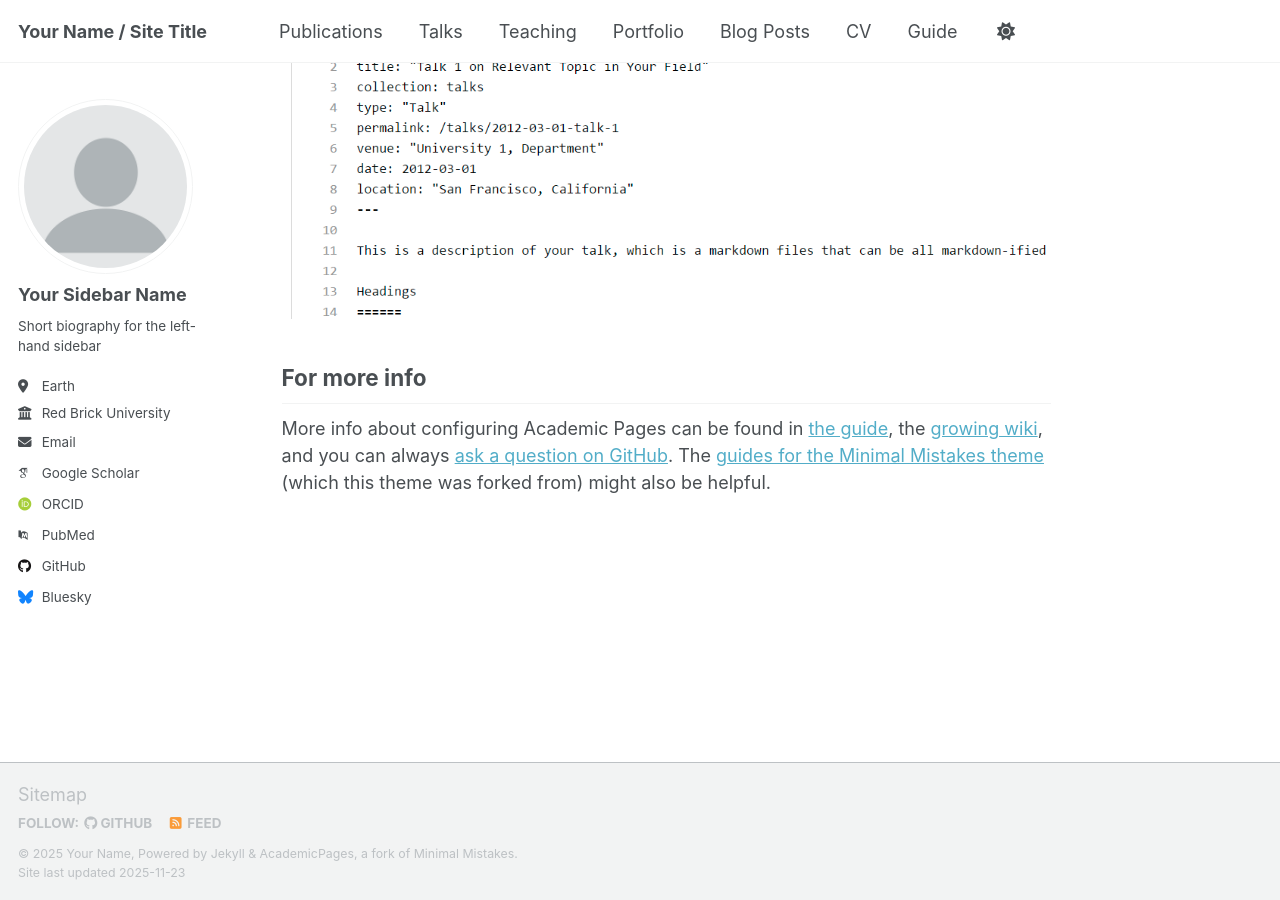
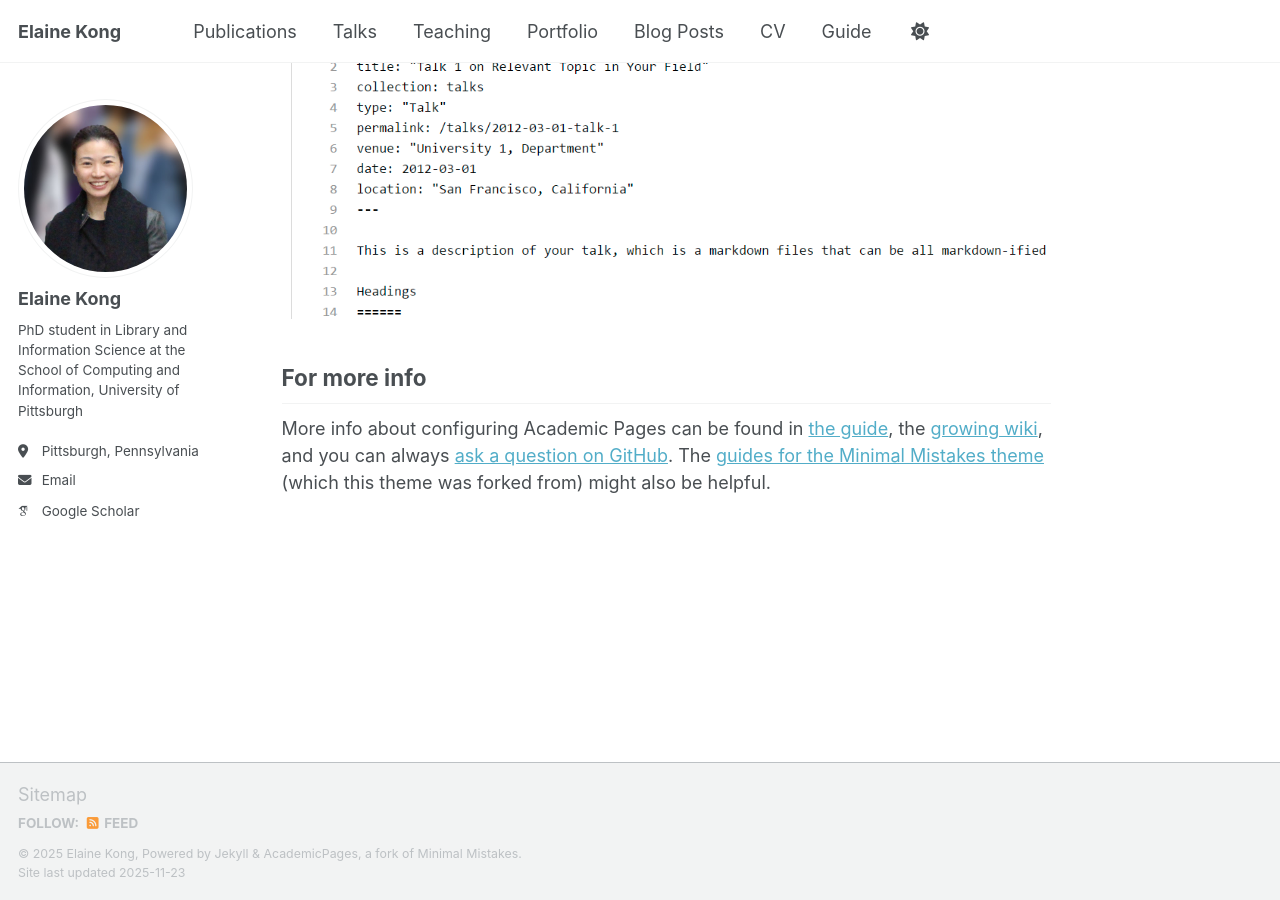
Before and after one commit to elainewskong/elainewskong.github.io, a Jekyll site: the page built from _pages/about.md, in a window 1280 px wide and 900 px high, scrolled down 2880 px. Built offline with Jekyll 4.4.1, drawn with Linux system fonts in a browser that asks for light colours; some web fonts are replaced; a script that is not in the unit is left out.

Commit message:
_config.yml

```diff
--- a/_config.yml
+++ b/_config.yml
@@ -9,75 +9,75 @@
 # Basic Site Settings
 locale                   : "en-US"
 site_theme               : "default" # Currently available options are "default", "air"
-title                    : "Your Name / Site Title"
+title                    : "Elaine Kong"
 title_separator          : "-"
-name                     : &name "Your Name"
+name                     : &name "Elaine Kong"
 description              : &description "Your Name's academic portfolio"   # Update this with a general description of your site, this is the default if not overridden by a page
-url                      : https://academicpages.github.io # The base hostname & protocol for your site e.g. "https://[your GitHub username].github.io",
+url                      : https://elainewskong.github.io # The base hostname & protocol for your site e.g. "https://[your GitHub username].github.io",
                                                            # or if you already have some other page hosted on Github then use "https://[your GitHub username].github.io/[Your Repo Name]"
 baseurl                  : "" # the subpath of your site, e.g. "/blog"
-repository               : "academicpages/academicpages.github.io"
+repository               : "elainewskong/elainewskong.github.io"
 
 # Site Author - The following control what appear as part of the author content on the side bar.
 #               If a field is blank the icon and link will not appear, otherwise it will be shown.
 #               Additional customization can be done by editing /_includes/author-profile.html
 author:
   # Biographic information
-  avatar           : "profile.png"
-  name             : "Your Sidebar Name"
-  pronouns         : # example: "she/her"
-  bio              : "Short biography for the left-hand sidebar"
-  location         : "Earth"
-  employer         : "Red Brick University"
-  uri              : # URL
-  email            : "none@example.org"
+  avatar           : "s_Elaine_0.jpg"
+  name             : "Elaine Kong"
+  #pronouns         : # example: "she/her"
+  bio              : "PhD student in Library and Information Science at the School of Computing and Information, University of Pittsburgh"
+  location         : "Pittsburgh, Pennsylvania"
+  #employer         : "Red Brick University"
+  #uri              : # URL
+  email            : "elainekong@pitt.edu"
 
   # Academic websites
-  academia         : # URL
-  arxiv            : # URL - Update with the correct link to your profile
-  googlescholar    : "https://scholar.google.com/citations?user=PS_CX0AAAAAJ"
-  inspire-hep      : # URL
-  impactstory      : # URL
-  orcid            : "https://orcid.org/yourorcidurl"
-  semantic         : # URL
-  pubmed           : "https://www.ncbi.nlm.nih.gov/pubmed/?term=john+snow"
-  researchgate     : # URL
-  scopus           : # URL
+  #academia         : # URL
+  #arxiv            : # URL - Update with the correct link to your profile
+  googlescholar    : "https://scholar.google.com/citations?user=N9WvjqYAAAAJ"
+  #inspire-hep      : # URL
+  #impactstory      : # URL
+  #orcid            : "https://orcid.org/yourorcidurl"
+  #semantic         : # URL
+  #pubmed           : "https://www.ncbi.nlm.nih.gov/pubmed/?term=john+snow"
+  #researchgate     : # URL
+  #scopus           : # URL
 
   # Repositories and software development
-  bitbucket        : # Username - Update with your username on the site
-  codepen          : # Username
-  dribbble         : # Username
-  github           : "academicpages"
-  kaggle           : # Username
-  stackoverflow    : # User number or user number and name (i.e., use "1" or "1/jeff-atwood")
+  #bitbucket        : # Username - Update with your username on the site
+  #codepen          : # Username
+  #dribbble         : # Username
+  #github           : "academicpages"
+  #kaggle           : # Username
+  #stackoverflow    : # User number or user number and name (i.e., use "1" or "1/jeff-atwood")
 
   # Social media
-  artstation       : # Username
-  bluesky          : "bsky.app" # Replace this with you Bluesky username
-  facebook         : # Username
-  flickr           : # Username
-  foursquare       : # Username
-  goodreads        : # Username
-  google_plus      : # Username
-  keybase          : # Username
-  instagram        : # Username
-  lastfm           : # Username
-  linkedin         : # Username
-  mastodon         : # URL
-  medium           : # URL
-  pinterest        : # Username
-  soundcloud       : # Username
-  steam            : # Username
-  telegram         : # URL
-  tumblr           : # Username
-  twitter          : # Username for X / Twitter
-  vine             : # Username
-  weibo            : # Username
-  wikipedia        : # Username
-  xing             : # Username
-  youtube          : # Username
-  zhihu            : # Username
+  #artstation       : # Username
+  #bluesky          : "bsky.app" # Replace this with you Bluesky username
+  #facebook         : # Username
+  #flickr           : # Username
+  #foursquare       : # Username
+  #goodreads        : # Username
+  #google_plus      : # Username
+  #keybase          : # Username
+  #instagram        : # Username
+  #lastfm           : # Username
+  #linkedin         : # Username
+  #mastodon         : # URL
+  #medium           : # URL
+  #pinterest        : # Username
+  #soundcloud       : # Username
+  #steam            : # Username
+  #telegram         : # URL
+  #tumblr           : # Username
+  #twitter          : # Username for X / Twitter
+  #vine             : # Username
+  #weibo            : # Username
+  #wikipedia        : # Username
+  #xing             : # Username
+  #youtube          : # Username
+  #zhihu            : # Username
 
 # Publication Category - The following the list of publication categories and their headings
 publication_category:
```
